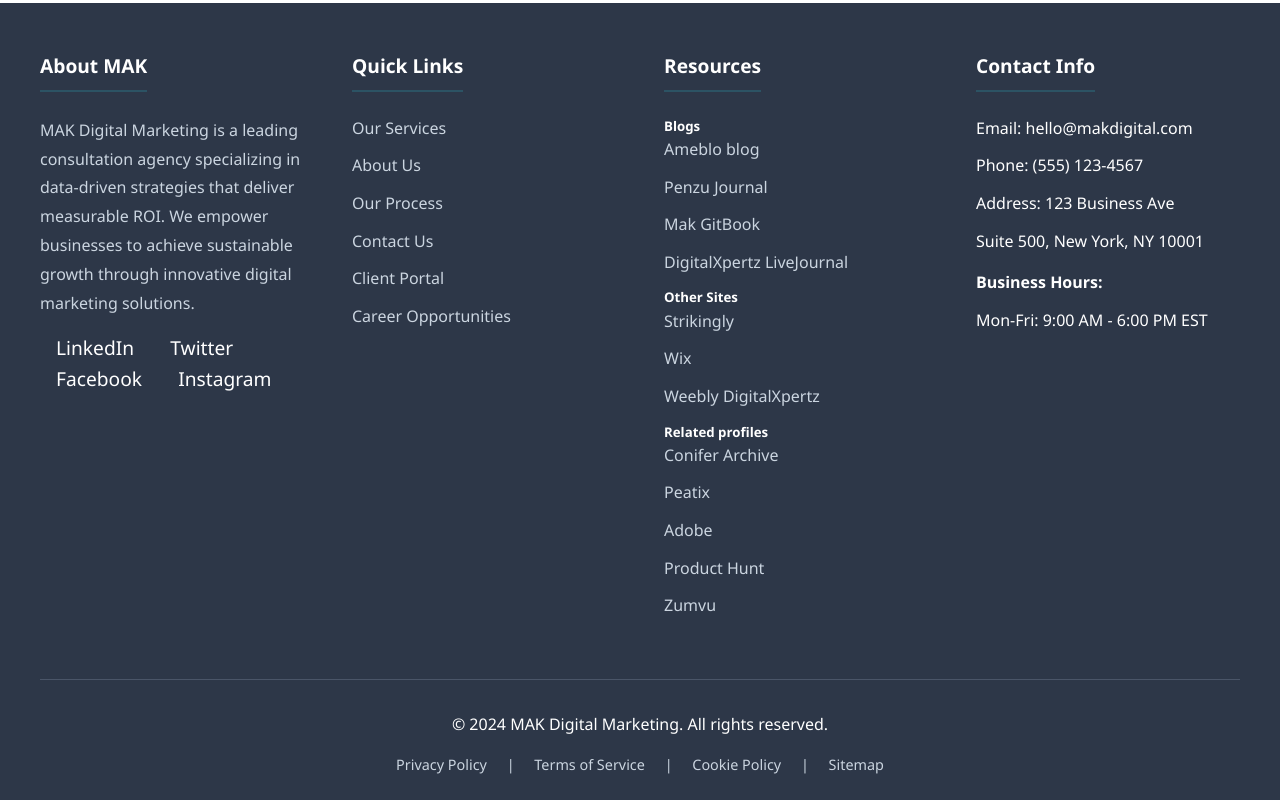
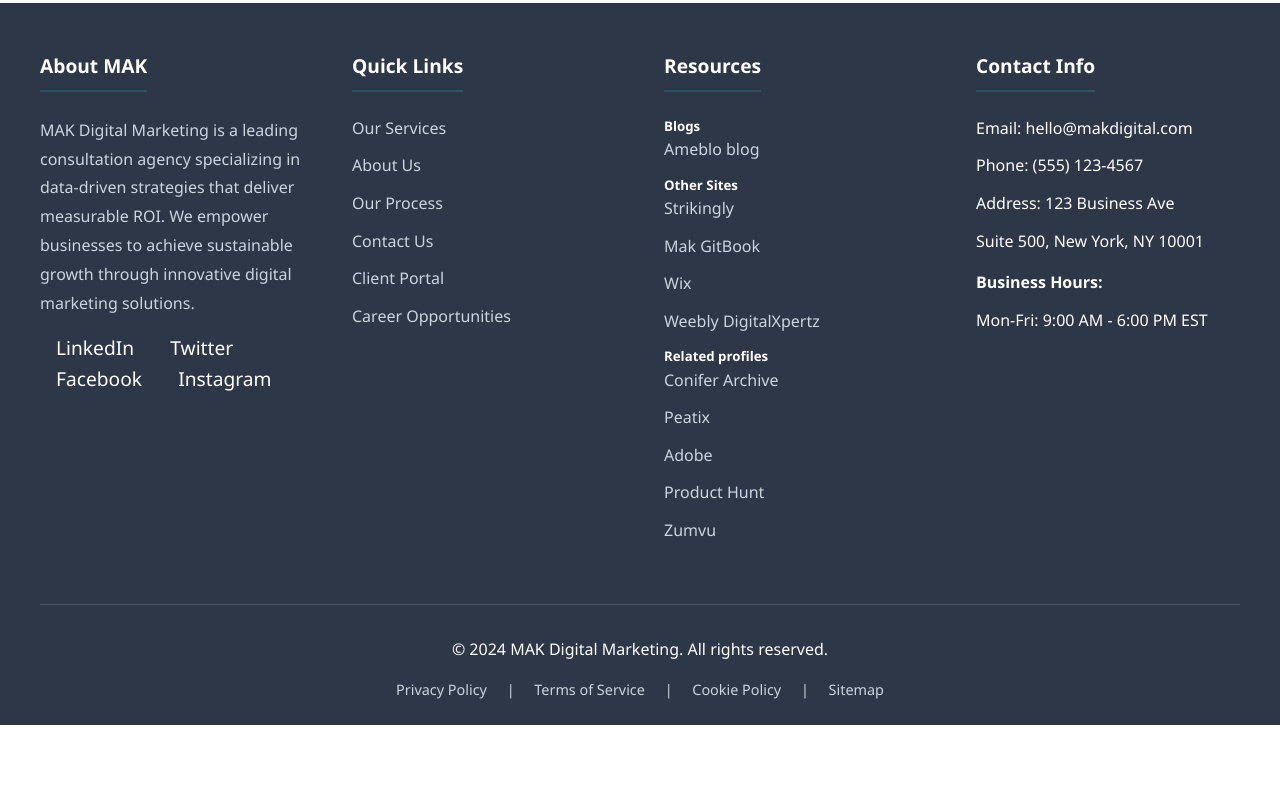
Before and after one commit to muxdaslam/muxdaslam.github.com, a plain HTML site: page index.html in a window 1280 px wide. Shown: the part 5122-5922 px from the top of the page. After the commit the page ends 5847 px from the top, so only its background shows below. Drawn offline with Linux system fonts and the light colour scheme.

Commit message:
Update index.html

```diff
--- a/index.html
+++ b/index.html
@@ -622,13 +622,12 @@
                         <h5>Blogs</h5>
                     <ul>
                        <li><a href="https://ameblo.jp/digitalxpertz/entry-12938906354.html">Ameblo blog</a></li>
-                        <li><a href="https://penzu.com/p/351077d92ab9bc1f">Penzu Journal</a></li>
-                         <li><a href="https://mak.gitbook.io/mak/">Mak GitBook</a></li>
-                         <li><a href="https://digitalxpertz.livejournal.com/">DigitalXpertz LiveJournal</a></li>
+
                     </ul>
                         <h5>Other Sites</h5>
                     <ul>
                        <li><a href="https://friendly-orchid-rgd2bm.mystrikingly.com/">Strikingly </a></li>
+                        <li><a href="https://mak.gitbook.io/mak/">Mak GitBook</a></li>
                          <li><a href="https://098aslamofficial12.wixsite.com/digital-marketing-ex">Wix </a></li>
                          <li><a href="https://digitalxpertz.weebly.com/">Weebly DigitalXpertz</a></li>
                     </ul>
```
